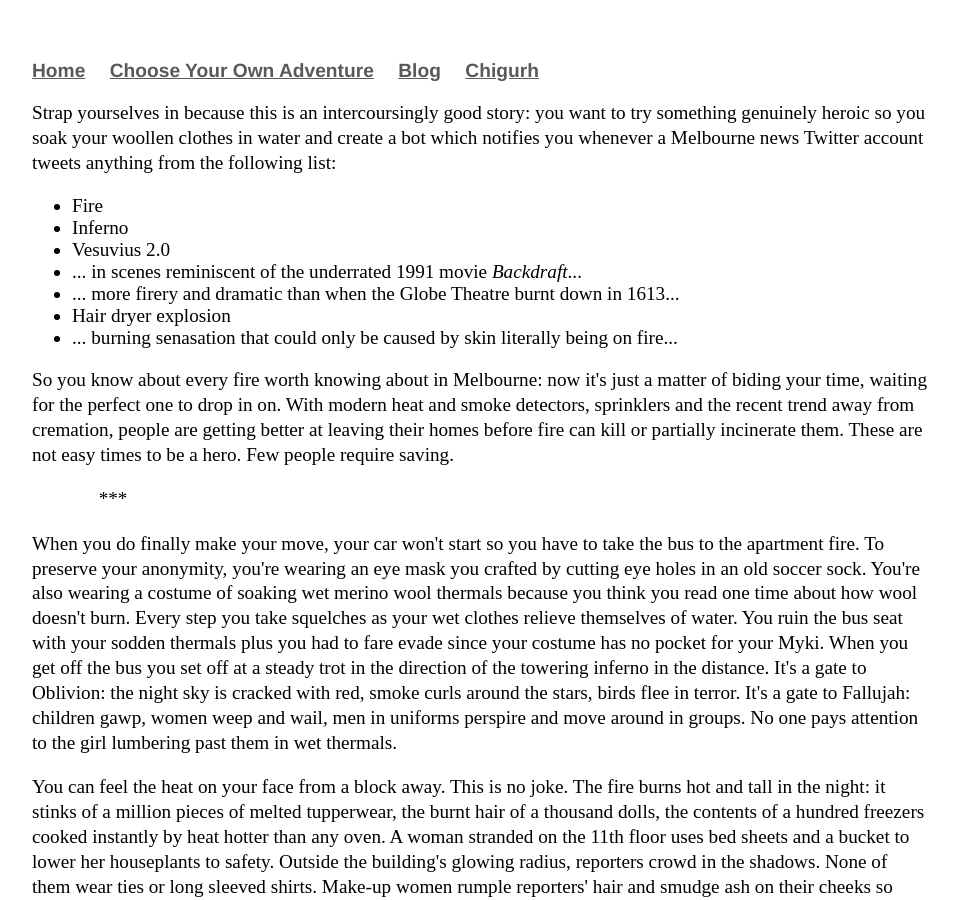
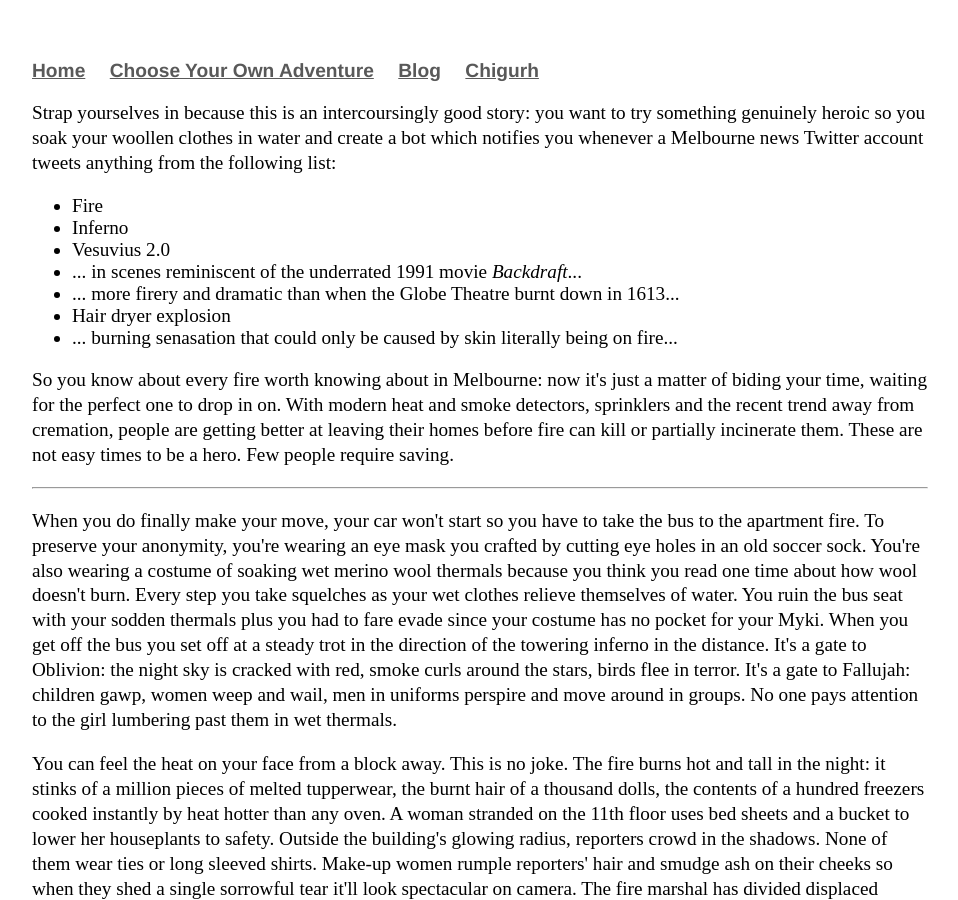
Before and after one commit to Pinelife/pinelife.github.io, a Jekyll site: the page built from Hellhole/Room9.html, in a window 1280 px wide and 900 px high. Shown: the whole window, without its empty margins (160-1118 px from the left). Built offline with Jekyll 4.4.1, drawn with Linux system fonts in a browser that asks for light colours.

Commit message:
Update Room9.html

```diff
--- a/Hellhole/Room9.html
+++ b/Hellhole/Room9.html
@@ -18,7 +18,7 @@
 With modern heat and smoke detectors, sprinklers and the recent trend away from cremation, people are getting better at leaving their homes
   before fire can kill or partially incinerate them. These are not easy times to be a hero. Few people require saving.
 </p>
-<p style="text-align:justify" class="indented">***</p>
+<p style="text-align:justify" class="indented"><hr/></p>
 <p>
   When you do finally make your move, your car won't start so you have to take the bus to the apartment fire. To preserve your anonymity,
   you're wearing an eye mask you crafted by cutting eye holes in an old soccer sock. You're also wearing a costume of soaking wet merino
```
